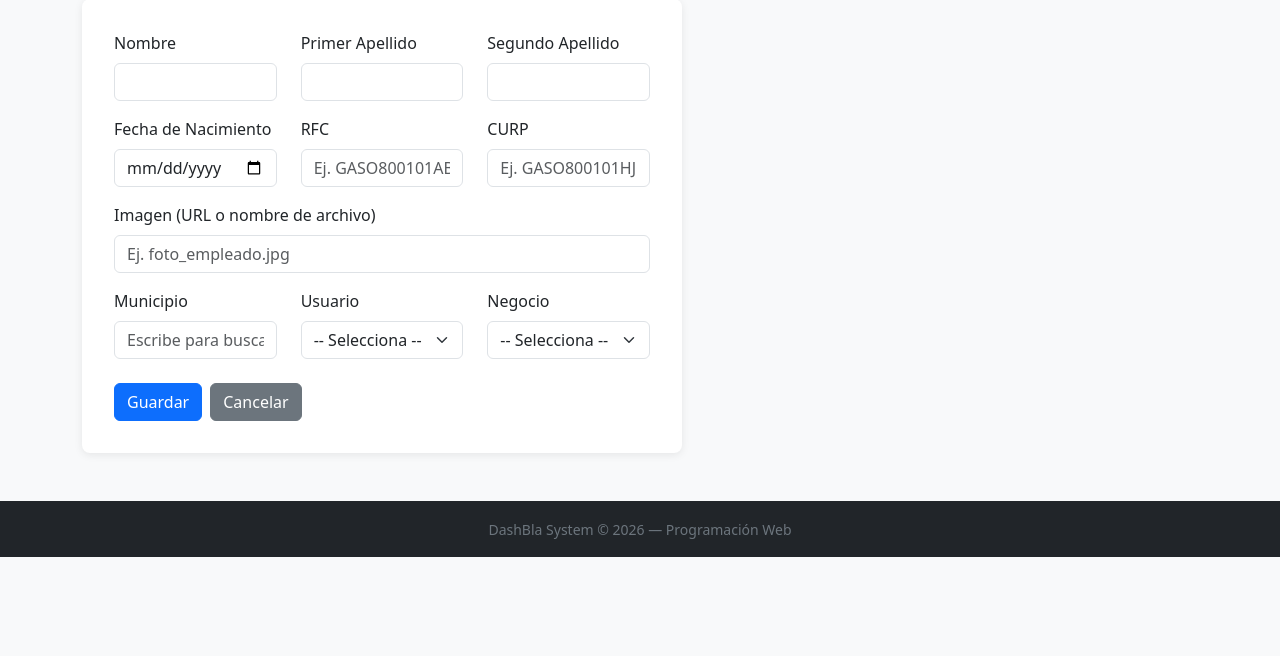
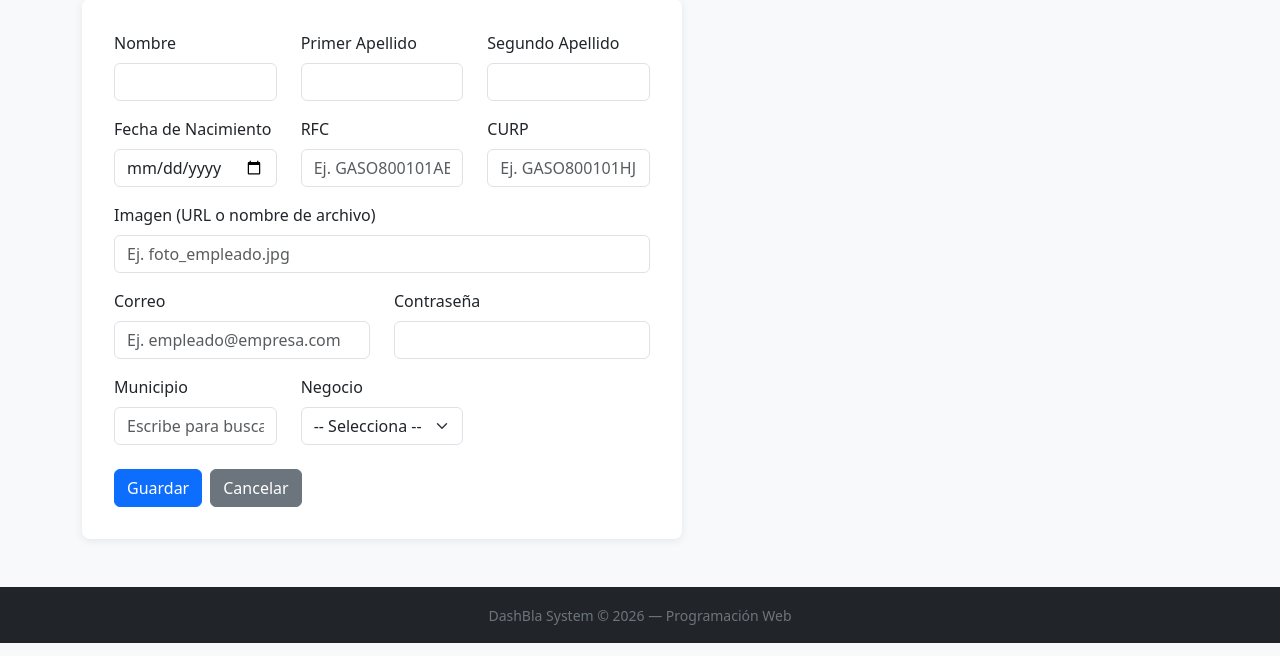
Before and after one commit to TheVampi/negocio-prograweb, a PHP site: page /admin/empleado.php?accion=crear in a window 1280 px wide. Shown: the part 144-800 px from the top of the page. Run offline with PHP 8.4, Linux system fonts and the light colour scheme; tables that the repository leaves empty or names only in its code hold one stand-in row (values such as "Sample post").

Commit message:
Adaptar funcionalidades de main: transaccion empleado, correo/contrasena, fix municipioMap JS

```diff
--- a/src/negocio/admin/empleado.php
+++ b/src/negocio/admin/empleado.php
@@ -33,8 +33,9 @@ switch ($accion) {
                 "rfc"              => $_POST['rfc'],
                 "curp"             => $_POST['curp'],
                 "imagen"           => $_POST['imagen'],
+                "correo"           => $_POST['correo'],
+                "contrasena"       => $_POST['contrasena'],
                 "id_municipio"     => $_POST['id_municipio'],
-                "id_usuario"       => $_POST['id_usuario'],
                 "id_negocio"       => $_POST['id_negocio']
             ];
             $cantidad = $app->crear($data);
--- a/src/negocio/admin/models/empleado.php
+++ b/src/negocio/admin/models/empleado.php
@@ -27,6 +27,34 @@ class Empleado extends Sistema {
 
     function crear($data) {
         $this->conectar();
+        $this->db->beginTransaction();
+        $cantidad = 0;
+
+        try {
+            // Verificar si el correo ya existe en usuario
+            $sql  = "SELECT correo FROM usuario WHERE correo = :correo";
+            $stmt = $this->db->prepare($sql);
+            $stmt->bindParam(":correo", $data['correo'], PDO::PARAM_STR);
+            $stmt->execute();
+
+            if ($stmt->rowCount() == 0) {
+                // Crear el usuario
+                $data['contrasena'] = md5($data['contrasena']);
+                $sql  = "INSERT INTO usuario(correo, contrasena) VALUES (:correo, :contrasena)";
+                $stmt = $this->db->prepare($sql);
+                $stmt->bindParam(":correo",     $data['correo'],     PDO::PARAM_STR);
+                $stmt->bindParam(":contrasena", $data['contrasena'], PDO::PARAM_STR);
+                $stmt->execute();
+
+                // Recuperar el id_usuario recién creado
+                $sql  = "SELECT id_usuario FROM usuario WHERE correo = :correo";
+                $stmt = $this->db->prepare($sql);
+                $stmt->bindParam(":correo", $data['correo'], PDO::PARAM_STR);
+                $stmt->execute();
+                $usuario = $stmt->fetch(PDO::FETCH_ASSOC);
+                $data['id_usuario'] = $usuario['id_usuario'];
+
+                // Insertar el empleado
                 $sql = "INSERT INTO empleado(nombre, primer_apellido, segundo_apellido,
                             fecha_nacimiento, rfc, curp, imagen, id_municipio, id_usuario, id_negocio)
                         VALUES (:nombre, :primer_apellido, :segundo_apellido,
@@ -43,7 +71,16 @@ class Empleado extends Sistema {
                 $stmt->bindParam(":id_usuario",       $data['id_usuario'],       PDO::PARAM_INT);
                 $stmt->bindParam(":id_negocio",       $data['id_negocio'],       PDO::PARAM_INT);
                 $stmt->execute();
-        return $stmt->rowCount();
+                $cantidad = $stmt->rowCount();
+            }
+
+            $this->db->commit();
+        } catch (Exception $e) {
+            $this->db->rollBack();
+            throw $e;
+        }
+
+        return $cantidad;
     }
 
     function actualizar($id_empleado, $data) {
--- a/src/negocio/admin/views/empleado/formulario_crear.php
+++ b/src/negocio/admin/views/empleado/formulario_crear.php
@@ -39,6 +39,17 @@
         </div>
 
         <div class="row">
+            <div class="col-md-6 mb-3">
+                <label for="correo" class="form-label">Correo</label>
+                <input type="email" class="form-control" name="correo" id="correo" required maxlength="100" placeholder="Ej. empleado@empresa.com">
+            </div>
+            <div class="col-md-6 mb-3">
+                <label for="contrasena" class="form-label">Contraseña</label>
+                <input type="password" class="form-control" name="contrasena" id="contrasena" required maxlength="100">
+            </div>
+        </div>
+
+        <div class="row">
 
             <!-- MUNICIPIO con búsqueda -->
             <div class="col-md-4 mb-3">
@@ -59,17 +70,6 @@
                 <div class="invalid-feedback">Selecciona un municipio válido de la lista.</div>
             </div>
 
-            <div class="col-md-4 mb-3">
-                <label for="id_usuario" class="form-label">Usuario</label>
-                <select class="form-select" name="id_usuario" id="id_usuario" required>
-                    <option value="">-- Selecciona --</option>
-                    <?php foreach ($usuarios as $usuario): ?>
-                        <option value="<?php echo $usuario['id_usuario']; ?>">
-                            <?php echo $usuario['correo']; ?>
-                        </option>
-                    <?php endforeach; ?>
-                </select>
-            </div>
             <div class="col-md-4 mb-3">
                 <label for="id_negocio" class="form-label">Negocio</label>
                 <select class="form-select" name="id_negocio" id="id_negocio" required>
```
Also changed, not shown: src/negocio/admin/views/negocio/formulario_actualizar.php (+8 -5 lines), src/negocio/admin/views/negocio/formulario_crear.php (+8 -5 lines). Lines whose indentation alone changed are shown as unchanged.
